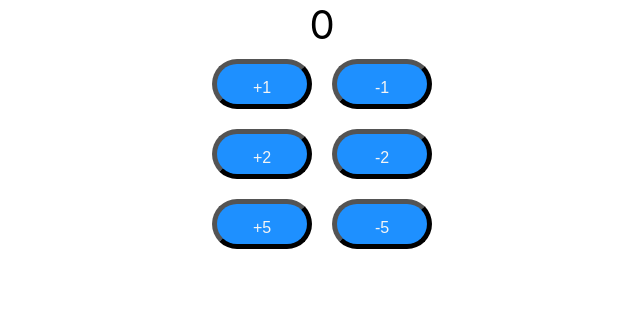
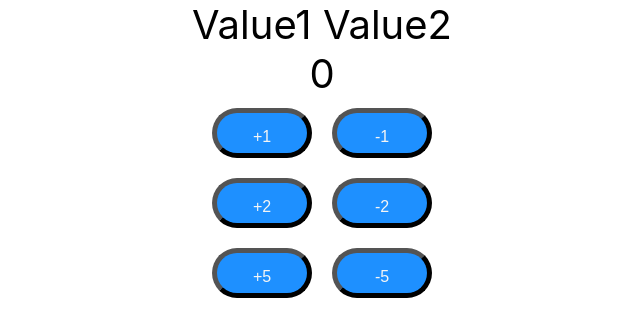
Before and after one commit to vishwasransingh/counter-app, a React (Create React App) app: page / in a window 1280 px wide. Shown: the top 336 px of the page, without its empty margins (318-958 px from the left). Built offline with nearby package versions, Linux system fonts and the light colour scheme.

Commit message:
Props demo 1

```diff
--- a/src/App.js
+++ b/src/App.js
@@ -4,9 +4,16 @@ import Counter from './components/counter/Counter';
 function App() {
   return (
     <div className="App">
+      <DemoProps property1="Value1" property2="Value2"/>
       <Counter/>
     </div>
   );
 }
 
+function DemoProps(properties) {
+  return(
+    <div>{properties.property1} {properties.property2}</div>
+  )
+}
+
 export default App;
```
